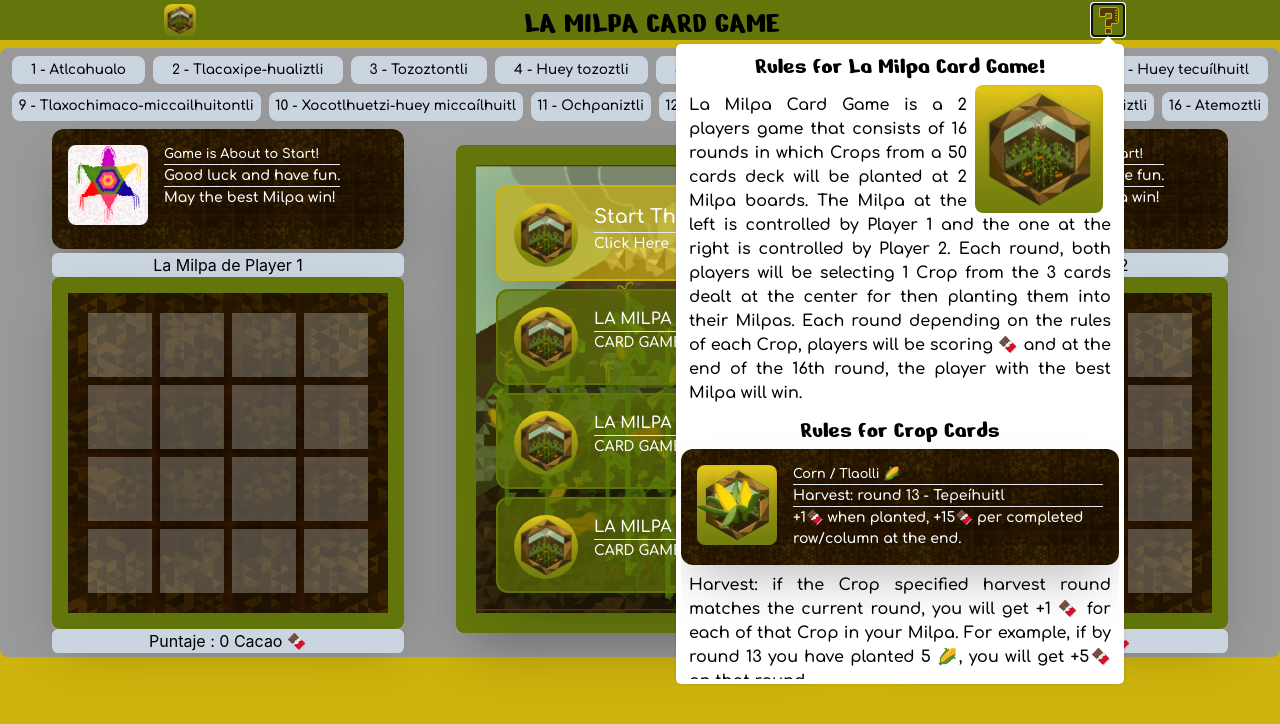
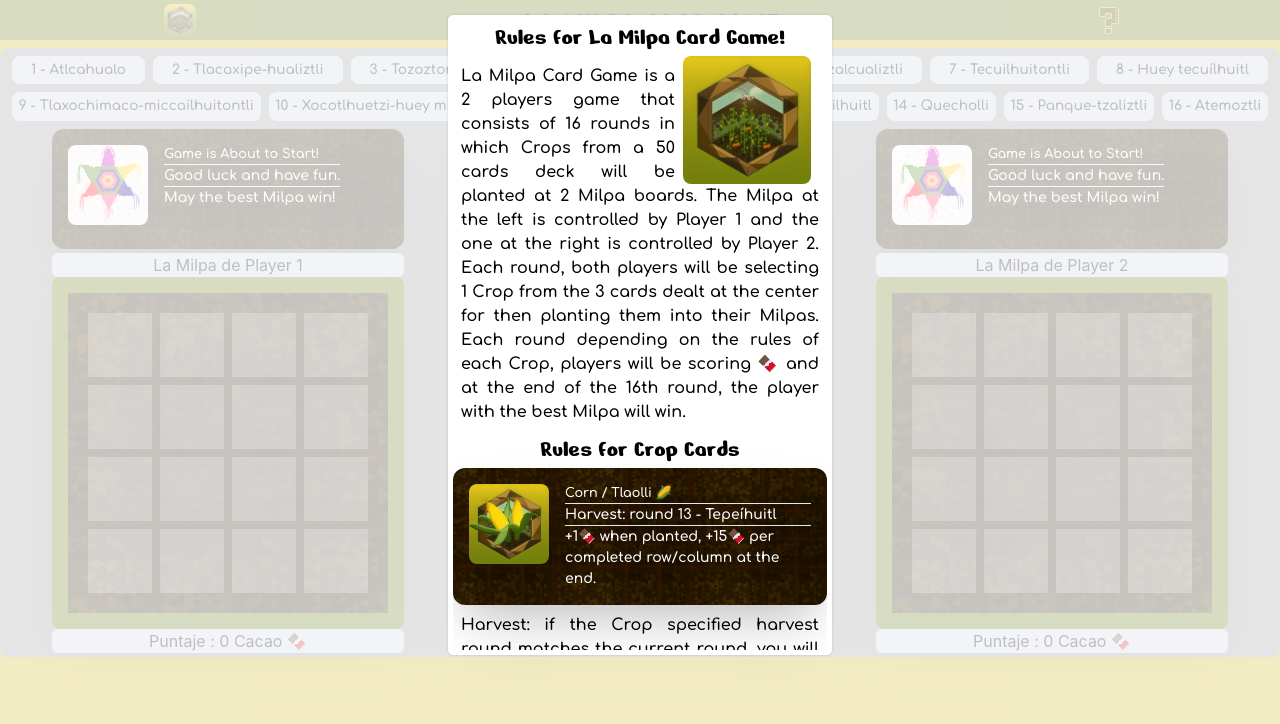
Before and after one commit to soteloalarco/la-milpa-card-game, a React (Create React App) app in the folder la-milpa-frontend/: page / in a window 1280 px wide. Both pictures are taken after a click on the button 1107 px from the left and 20 px from the top of the page. Shown: the top 724 px of the page. Built offline with nearby package versions, Linux system fonts and the light colour scheme.

Commit message:
modal reconstructed

```diff
--- a/la-milpa-frontend/package.json
+++ b/la-milpa-frontend/package.json
@@ -11,6 +11,7 @@
     "@testing-library/user-event": "^7.1.2",
     "autoprefixer": "^9.7.3",
     "axios": "^0.19.2",
+    "bootstrap": "^4.5.3",
     "eslint": "^7.11.0",
     "eslint-config-airbnb": "^18.1.0",
     "eslint-config-prettier": "^6.10.1",
@@ -22,7 +23,9 @@
     "prettier": "^2.0.1",
     "prop-types": "^15.7.2",
     "react": "^17.0.1",
+    "react-bootstrap": "^1.4.0",
     "react-dom": "^17.0.1",
+    "react-modal": "^3.11.2",
     "react-scripts": "4.0.0",
     "react-test-renderer": "^16.9.0",
     "reactjs-popup": "^2.0.4",
--- a/la-milpa-frontend/public/index.html
+++ b/la-milpa-frontend/public/index.html
@@ -14,6 +14,7 @@
             content="Web site created using create-react-app"
         />
         <link rel="apple-touch-icon" href="%PUBLIC_URL%/logo192.png" />
+
         <!--
       manifest.json provides metadata used when your web app is installed on a
       user's mobile device or desktop. See https://developers.google.com/web/fundamentals/web-app-manifest/
--- a/la-milpa-frontend/src/pages/match/components/MatchHead.jsx
+++ b/la-milpa-frontend/src/pages/match/components/MatchHead.jsx
@@ -1,18 +1,28 @@
-import React from 'react';
-import Popup from 'reactjs-popup';
+import React, {useState} from 'react';
+import Modal from 'react-modal';
 import {CORN_CARD} from "../../../features/todos/atoms";
 
+
+
 export default function MatchHead(){
+  const [showRules, setShowRules] = useState(false);
+
+  const handleClose = ()=>setShowRules(false);
+  const handleShow = ()=> setShowRules(true)
+
   return (
     <div className="w-full milpa milpa-header">
       <div className="flex flex-wrap flex-row justify-around items-center">
         <img alt="la milpa logo" className="h-8 w-8 object-contain rounded-lg mx-2 mr-4 float-right" src="assets/images/la-milpa-logo.png" />
         <div className=" h-10 ">LA MILPA CARD GAME</div>
         <div className="flex">
-        <Popup trigger={
-          <button type="button" className="w-full">
+          <button type="button" className="w-full" onClick={handleShow}>
             <img alt="rules" className="h-8 w-8 rounded-full mx-0" src="assets/images/icons8-question-mark-128.png" />
-          </button>} position="bottom right">
+          </button>
+
+        <Modal isOpen={showRules} onRequestClose={handleClose} className="popup-content">
+
+
           <div className="overflow-y-auto h-full">
           <div className="milpa-header text-2xl">Rules for La Milpa Card Game!</div>
           <img alt="la milpa logo" className="h-32 w-32 object-contain rounded-lg mx-2 mr-4 float-right" src="assets/images/la-milpa-logo.png" />
@@ -37,8 +47,9 @@ export default function MatchHead(){
           <p className="text-justify p-2">Special rule: each Crop Card specifies rules that apply to that type of Crop only. This rules could specify one time only bonuses and/or guidelines for obtaining extra 🍫 at the end of the game.</p>
 
           <div className="milpa-header text-2xl">Good Luck and Have Fun!</div>
+          <button type="button" className="bg-yellow-400 p-2 m-2 rounded-lg" onClick={handleClose}>Close Rules</button>
           </div>
-        </Popup>
+        </Modal>
         </div>
       </div>
     </div>
--- a/la-milpa-frontend/src/styles/index.css
+++ b/la-milpa-frontend/src/styles/index.css
@@ -144,35 +144,20 @@ ul {
 .popup-content {
   margin: auto;
   background: rgb(255, 255, 255);
-  width: 50%;
+  box-shadow: rgba(0, 0, 0, 0.16) 0px 0px 3px;
+  width: 30%;
+  height: 80%;
   padding: 5px;
   border-radius: 5px;
   text-align: center;
   font-family: 'Comfortaa', cursive;
-}
-
-.popup-arrow {
-  color: rgb(255, 255, 255);
-}
-
-[role='tooltip'].popup-content {
-  width: 35%;
-  height: 80%;
-  box-shadow: rgba(0, 0, 0, 0.16) 0px 0px 3px;
-}
-
-.popup-overlay {
-  background: rgba(0, 0, 0, 0.5);
-}
-
-[data-popup='tooltip'].popup-overlay {
-  background: transparent;
+  margin-top: 15px;
 }
 
 
 /* On screens that are 600px or less, set the background color to olive */
 @media screen and (max-width: 600px) {
-    [role='tooltip'].popup-content {
+    .popup-content {
         width: 80%;
         height: 80%;
         box-shadow: rgba(0, 0, 0, 0.16) 0px 0px 3px;
```
Also changed, not shown: 1 other file (tests, documents, lock files or other folders).
